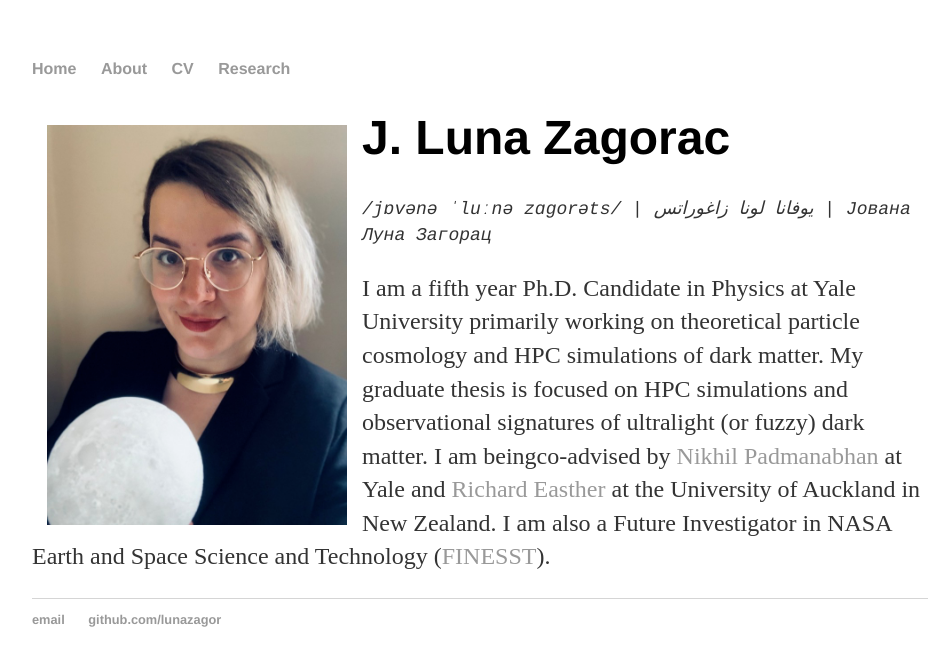
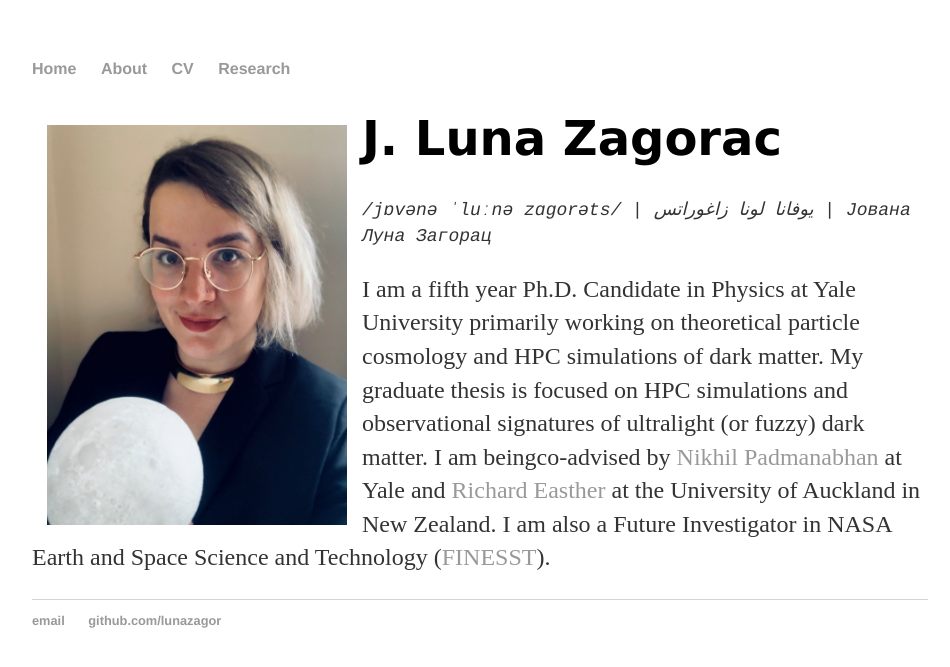
Before and after one commit to lunazagor/lunazagor.github.io, a Jekyll site: the page built from index.html, in a window 1280 px wide. Shown: the top 667 px of the page, without its empty margins (160-1110 px from the left). Built offline with Jekyll 4.4.1, drawn with Linux system fonts in a browser that asks for light colours.

Commit message:
Update index.html

```diff
--- a/index.html
+++ b/index.html
@@ -12,12 +12,10 @@ img {
 
 
 
-
-
 <img src="portrait.png", align = "left", style="display:block;padding:15px;width:300px">
 
 <div class="blurb">
-	<h1> J. Luna Zagorac </h1>
+	<h1 style="font-family:verdana;"> J. Luna Zagorac </h1>
 	<! -- Paragraph of name spellings -->
 	<p style="font-family:courier;font-size:18px;font-style:italic;";text-align:center;"> /jɒvənə ˈluːnə zɑgorəts/ | يوفانا لونا زاغوراتس | &#1032&#1086&#1074&#1072&#1085&#1072 &#1051&#1091&#1085&#1072 &#1047&#1072&#1075&#1086&#1088&#1072&#1094;<p>
 	<! -- Brief About Me -->
```
